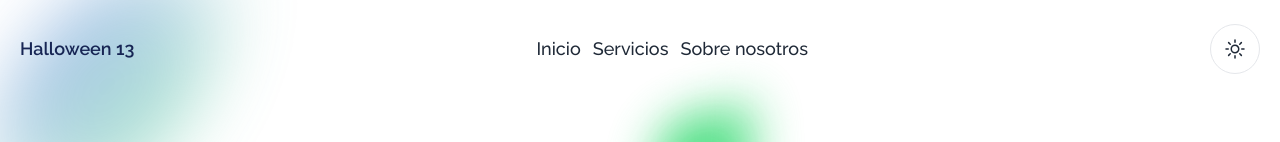
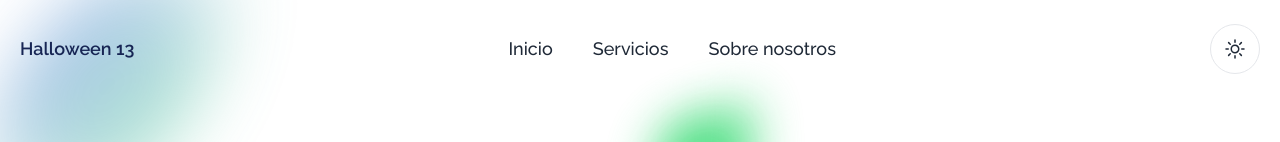
Before and after one commit to osoyinas/halloween-landing, an Astro site: page / in a window 1280 px wide. Shown: the top 142 px of the page. Built offline with nearby package versions, Linux system fonts and the light colour scheme; Astro itself is replaced by a stand-in of ours.

Commit message:
Add gap in nav

```diff
--- a/src/components/elements/Navbar.astro
+++ b/src/components/elements/Navbar.astro
@@ -33,7 +33,7 @@ const navItems = [
 
             <div data-nav-overlay aria-hidden="true" class="fixed hidden inset-0 lg:!hidden bg-box-bg bg-opacity-50 backdrop-filter backdrop-blur-xl"></div>
             <div data-navbar class="flex h-0 overflow-hidden lg:!h-auto lg:scale-y-100 duration-300 ease-linear flex-col gap-y-6 gap-x-4 lg:flex-row w-full lg:justify-between lg:items-center absolute lg:relative top-full lg:top-0 bg-body lg:bg-transparent border-x border-x-box-border lg:border-x-0">
-                <ul class="border-t border-box-border lg:border-t-0 px-6 lg:px-0 pt-6 lg:pt-0 flex flex-col lg:flex-row gap-y-4 gap-x-3 text-lg text-heading-2 w-full lg:justify-center lg:items-center">
+                <ul class="border-t border-box-border lg:border-t-0 px-6 lg:px-0 pt-6 lg:pt-0 flex flex-col lg:flex-row gap-y-4 gap-x-10 text-lg text-heading-2 w-full lg:justify-center lg:items-center">
                     {navItems.map(item=>{
                         return <Navitem {...item}/>
                     })
```
